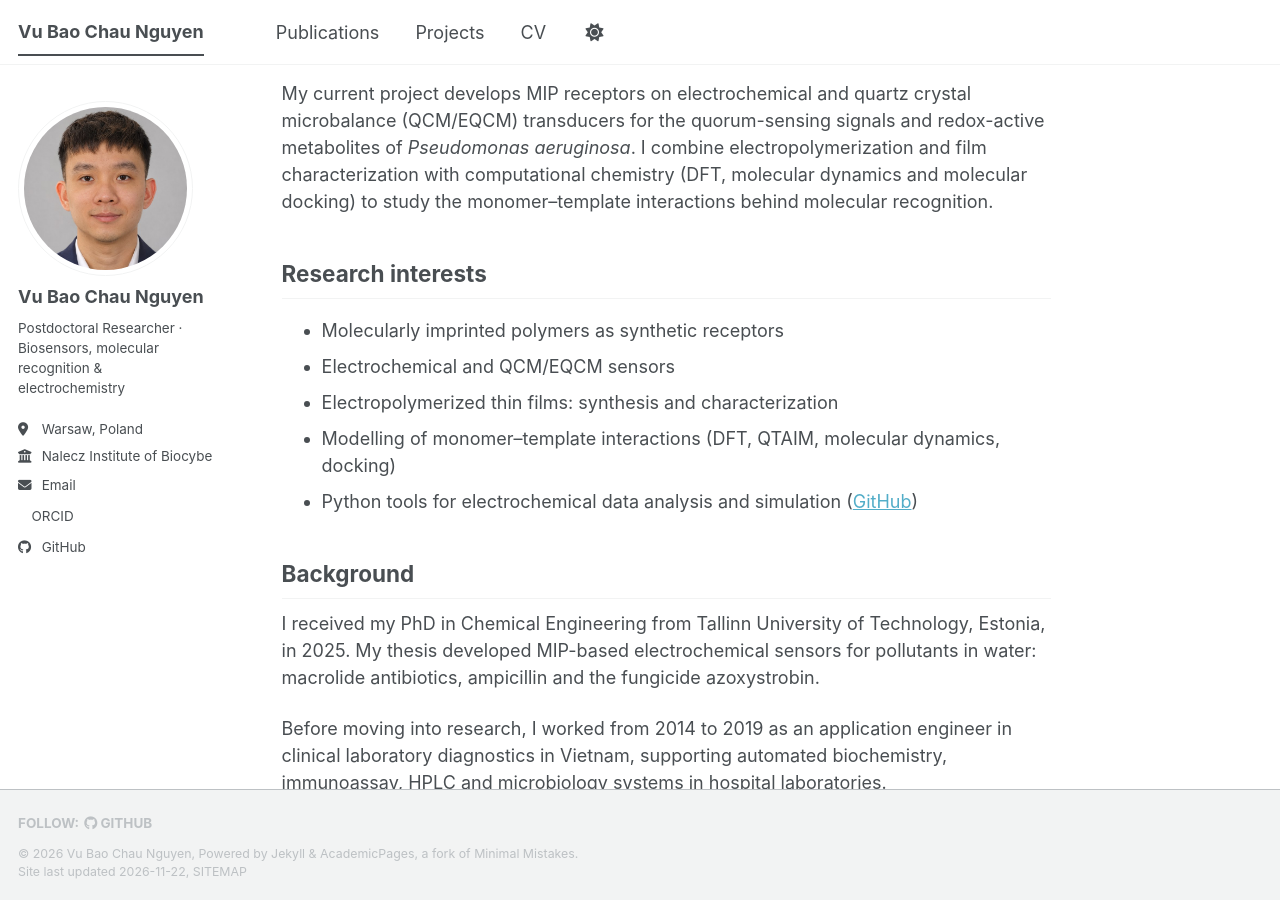
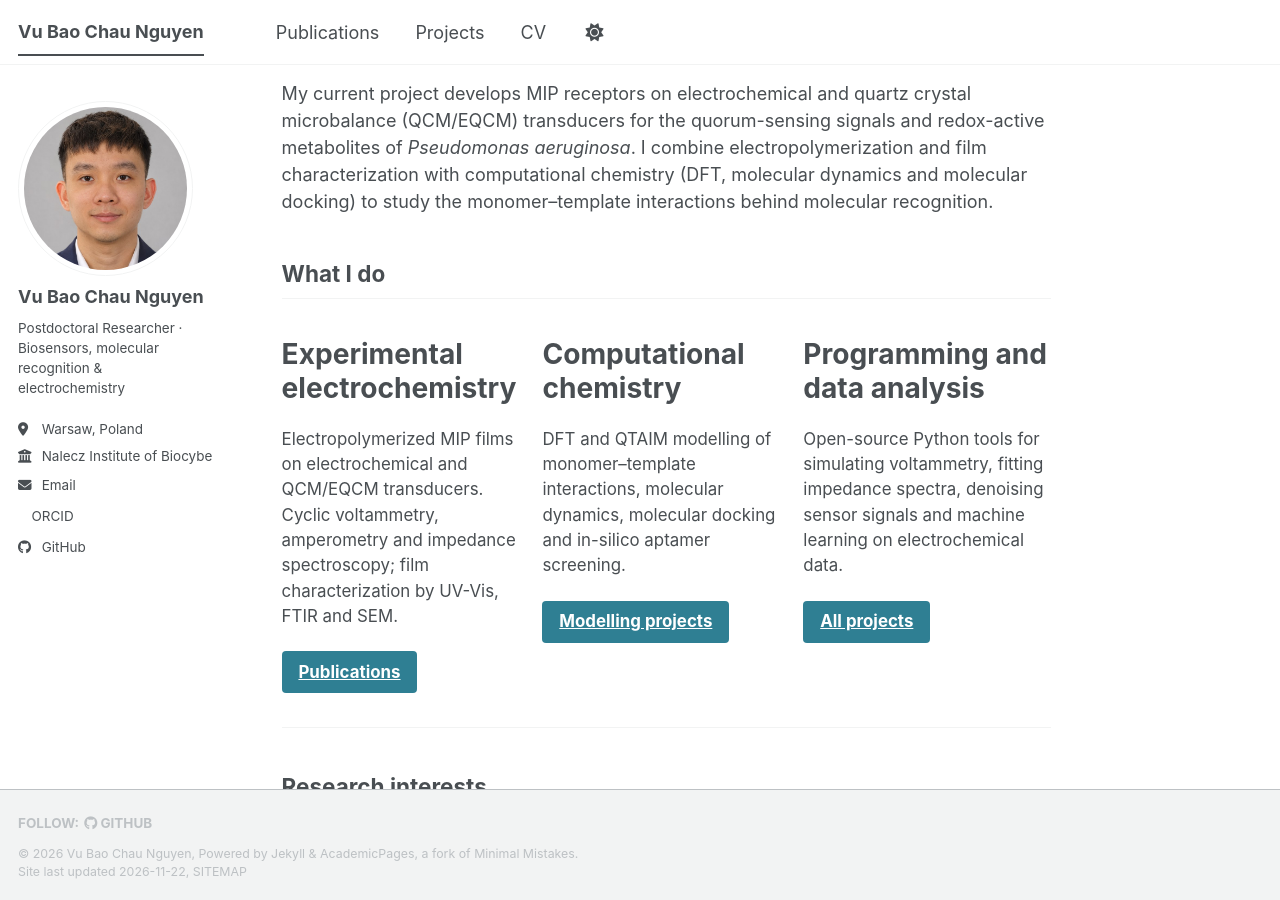
Before and after one commit to deannguyen9xyz/deannguyen9xyz.github.io, a Jekyll site: the page built from _pages/about.md, in a window 1280 px wide and 900 px high, scrolled down 195 px. Built offline with Jekyll 4.4.1, drawn with Linux system fonts in a browser that asks for light colours; a script bundle is joined from its source files by our own code; a style sheet for code colours, icons or effects is not loaded.

Commit message:
About page: add three expertise cards

```diff
--- a/_pages/about.md
+++ b/_pages/about.md
@@ -5,11 +5,31 @@ author_profile: true
 redirect_from:
   - /about/
   - /about.html
+feature_row:
+  - title: "Experimental electrochemistry"
+    excerpt: "Electropolymerized MIP films on electrochemical and QCM/EQCM transducers. Cyclic voltammetry, amperometry and impedance spectroscopy; film characterization by UV-Vis, FTIR and SEM."
+    url: "/publications/"
+    btn_label: "Publications"
+    btn_class: "btn--primary"
+  - title: "Computational chemistry"
+    excerpt: "DFT and QTAIM modelling of monomer–template interactions, molecular dynamics, molecular docking and in-silico aptamer screening."
+    url: "/projects/#mips-materials-and-molecular-modelling"
+    btn_label: "Modelling projects"
+    btn_class: "btn--primary"
+  - title: "Programming and data analysis"
+    excerpt: "Open-source Python tools for simulating voltammetry, fitting impedance spectra, denoising sensor signals and machine learning on electrochemical data."
+    url: "/projects/"
+    btn_label: "All projects"
+    btn_class: "btn--primary"
 ---
 
 I am a postdoctoral researcher at the Nalecz Institute of Biocybernetics and Biomedical Engineering, Polish Academy of Sciences (IBIB PAN) in Warsaw. I work on the molecular recognition and electrochemical detection of small bioactive molecules, using molecularly imprinted polymers (MIPs) as synthetic receptors.
 
 My current project develops MIP receptors on electrochemical and quartz crystal microbalance (QCM/EQCM) transducers for the quorum-sensing signals and redox-active metabolites of *Pseudomonas aeruginosa*. I combine electropolymerization and film characterization with computational chemistry (DFT, molecular dynamics and molecular docking) to study the monomer–template interactions behind molecular recognition.
+
+## What I do
+
+{% include feature_row %}
 
 ## Research interests
 
```
